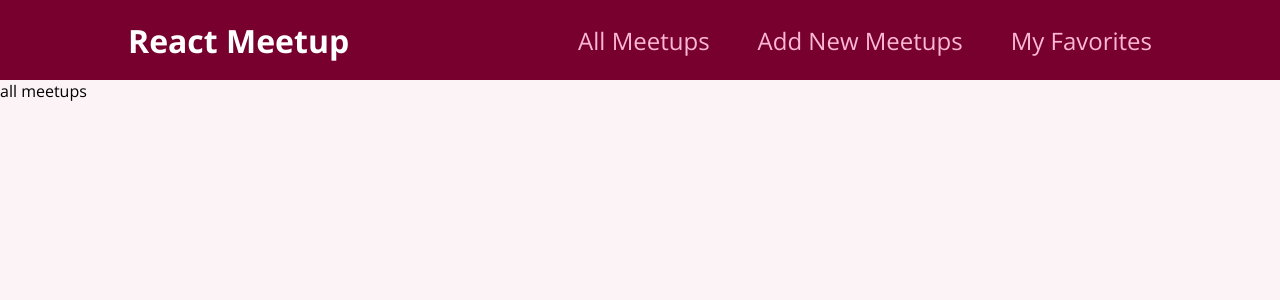
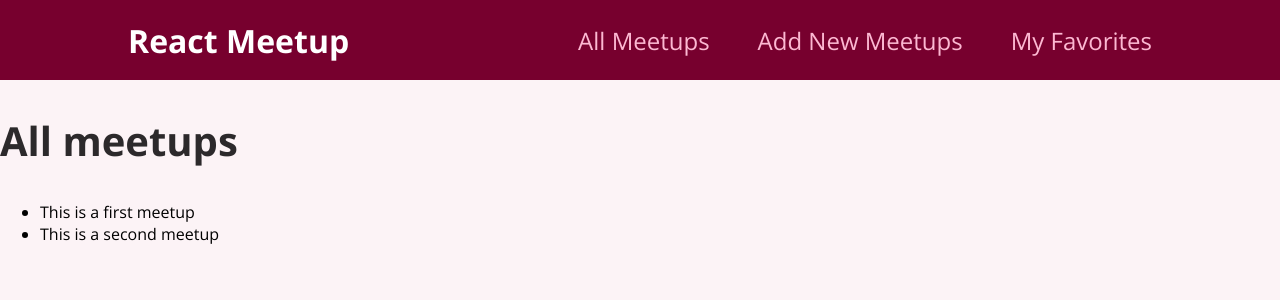
Before and after one commit to zenimtiazz/JobApp, a React (Create React App) app: page / in a window 1280 px wide. Shown: the top 300 px of the page. Built offline with nearby package versions, Linux system fonts and the light colour scheme.

Commit message:
uses map function to access the array elements

```diff
--- a/src/pages/AllMeetups.js
+++ b/src/pages/AllMeetups.js
@@ -1,7 +1,30 @@
+const DUMMY_DATA=[
+  {
+    id: 'm1',
+    title: 'This is a first meetup',
+    image:
+      'https://upload.wikimedia.org/wikipedia/commons/thumb/d/d3/Stadtbild_M%C3%BCnchen.jpg/2560px-Stadtbild_M%C3%BCnchen.jpg',
+    address: 'Meetupstreet 5, 12345 Meetup City',
+    description:
+      'This is a first, amazing meetup which you definitely should not miss. It will be a lot of fun!',
+  },
+  {
+    id: 'm2',
+    title: 'This is a second meetup',
+    image:
+      'https://upload.wikimedia.org/wikipedia/commons/thumb/d/d3/Stadtbild_M%C3%BCnchen.jpg/2560px-Stadtbild_M%C3%BCnchen.jpg',
+    address: 'Meetupstreet 5, 12345 Meetup City',
+    description:
+      'This is a first, amazing meetup which you definitely should not miss. It will be a lot of fun!',
+  },
+]
 const AllMeetups = () => {
-  return (<div>
-      all meetups
-  </div>)
+  return (<section>
+     <h1>All meetups</h1>
+     <ul>
+      {DUMMY_DATA.map((meetup)=>{return <li key={meetup.id}>{meetup.title}</li>})}
+     </ul>
+  </section>)
 };
 
 export default AllMeetups;
```
